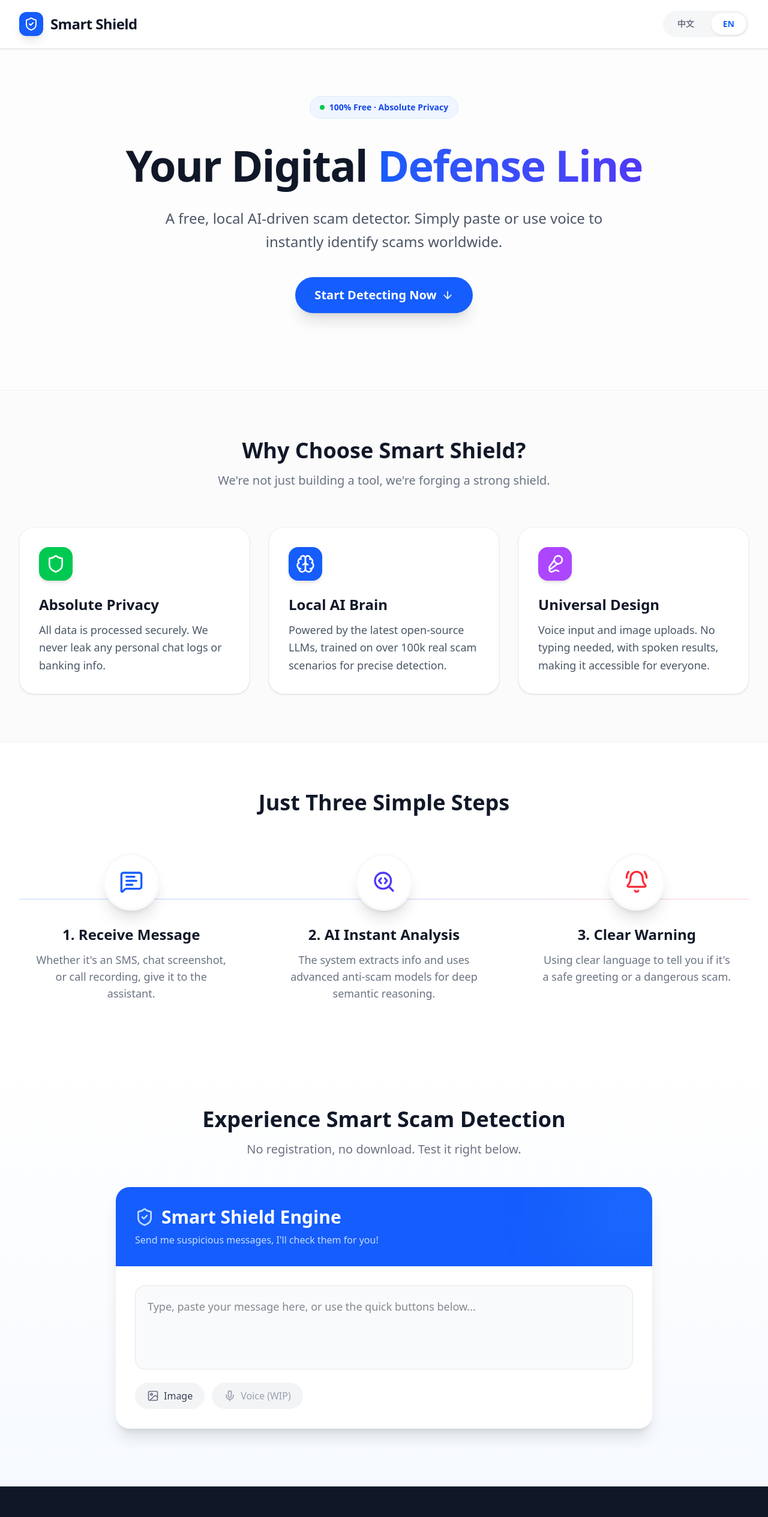
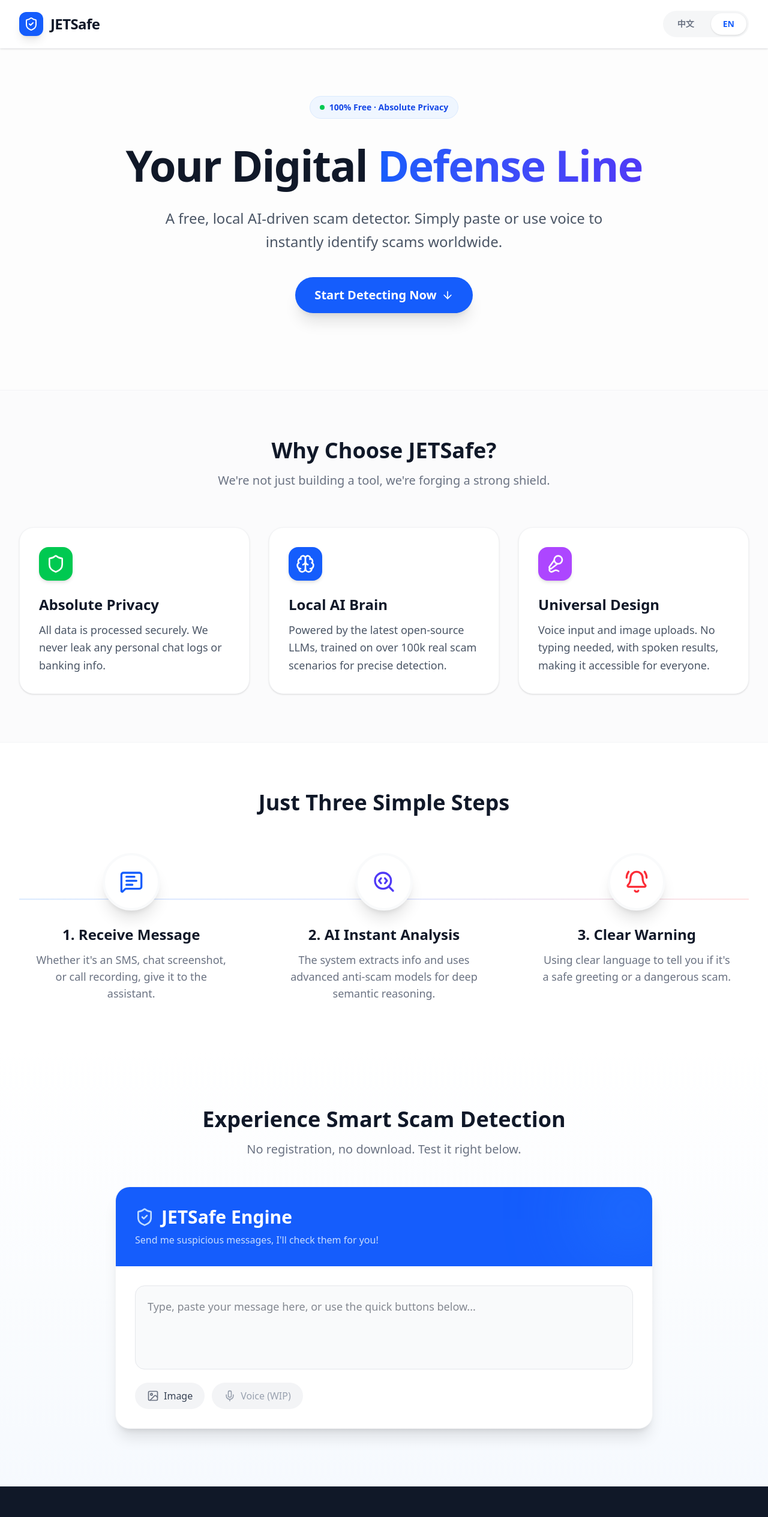
Before and after one commit to NuoZai-github/YIC-2026, a Next.js app: page / in a window 1280 px wide. Shown: the top 2529 px of the page at 60% size. Built offline with nearby package versions, Linux system fonts and the light colour scheme.

Commit message:
Rename Smart Shield to JETSafe

```diff
--- a/src/app/layout.tsx
+++ b/src/app/layout.tsx
@@ -14,7 +14,7 @@
 });
 
 export const metadata: Metadata = {
-  title: "智盾 | Smart Shield",
+  title: "JETSafe",
   description: "Protecting users worldwide from digital scams with local AI.",
 };
 
--- a/src/components/DetectorUI.tsx
+++ b/src/components/DetectorUI.tsx
@@ -7,7 +7,7 @@
 // --- i18n Dictionaries ---
 const dict = {
   zh: {
-    title: "智盾分析引擎",
+    title: "JETSafe 分析引擎",
     subtitle: "把觉得可疑的信息发给我，我帮你把关！",
     placeholder: "在这里输入、粘贴信息，或者使用下方的快捷按钮...",
     clear: "清空",
@@ -32,7 +32,7 @@
     feedbackSuccess: "感谢！已写入记忆数据库，AI 将在下次分析中学习此经验。"
   },
   en: {
-    title: "Smart Shield Engine",
+    title: "JETSafe Engine",
     subtitle: "Send me suspicious messages, I'll check them for you!",
     placeholder: "Type, paste your message here, or use the quick buttons below...",
     clear: "Clear",
--- a/src/components/FeaturesSection.tsx
+++ b/src/components/FeaturesSection.tsx
@@ -33,7 +33,7 @@
       <div className="max-w-7xl mx-auto px-4 sm:px-6 lg:px-8">
         <div className="text-center mb-16">
           <h2 className="text-3xl sm:text-4xl font-bold text-gray-900 mb-4">
-            {lang === "zh" ? "为什么选择智盾？" : "Why Choose Smart Shield?"}
+            {lang === "zh" ? "为什么选择 JETSafe？" : "Why Choose JETSafe?"}
           </h2>
           <p className="text-xl text-gray-500 max-w-2xl mx-auto">
             {lang === "zh" ? "我们不仅是在做一个工具，而是在打造一面坚固的盾牌。" : "We're not just building a tool, we're forging a strong shield."}
--- a/src/components/Footer.tsx
+++ b/src/components/Footer.tsx
@@ -12,7 +12,7 @@
         <div className="flex items-center mb-4 md:mb-0">
           <ShieldCheck className="w-6 h-6 text-blue-500 mr-2" />
           <span className="text-xl font-bold text-white">
-            {lang === "zh" ? "智盾" : "Smart Shield"}
+            {lang === "zh" ? "JETSafe" : "JETSafe"}
           </span>
         </div>
 
--- a/src/components/Navbar.tsx
+++ b/src/components/Navbar.tsx
@@ -15,7 +15,7 @@
               <ShieldCheck className="w-6 h-6 text-white" />
             </div>
             <span className="font-black text-xl sm:text-2xl text-gray-900 tracking-tight">
-              {lang === "zh" ? "智盾" : "Smart Shield"}
+              {lang === "zh" ? "JETSafe" : "JETSafe"}
             </span>
           </div>
 
```
Also changed, not shown: 1 other file (tests, documents, lock files or other folders).
